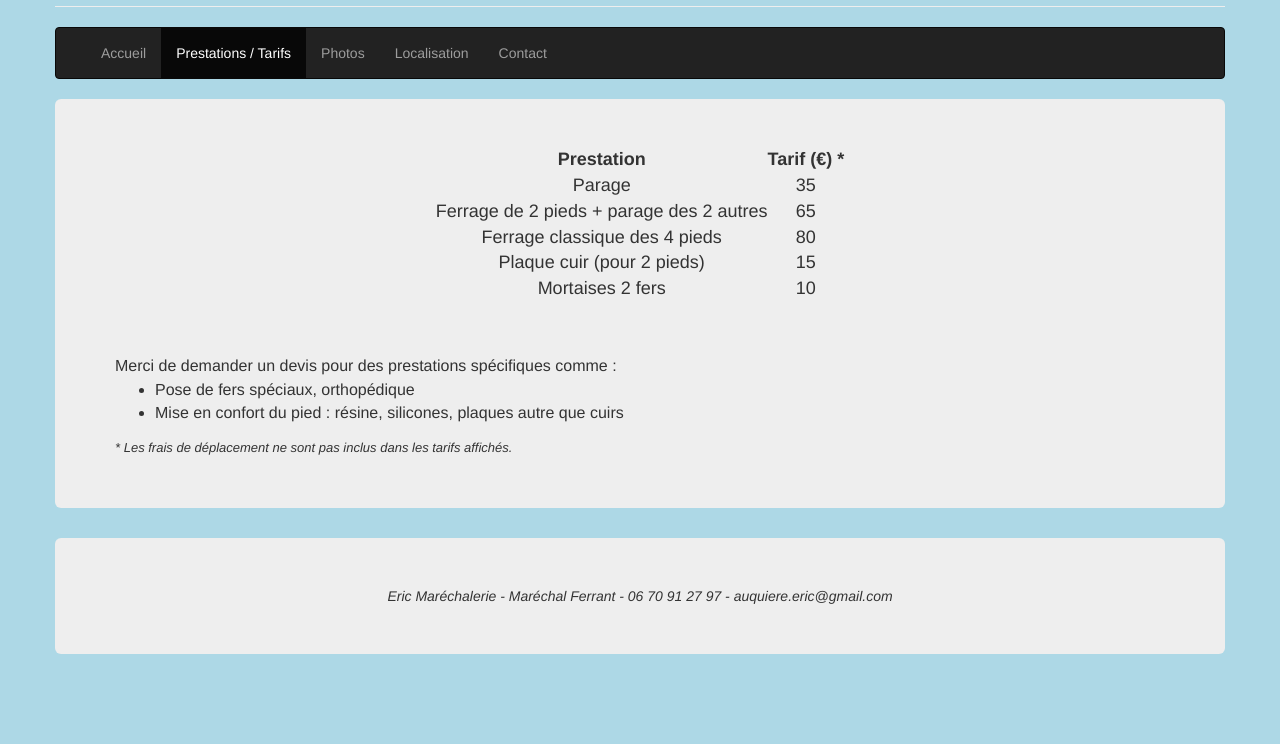
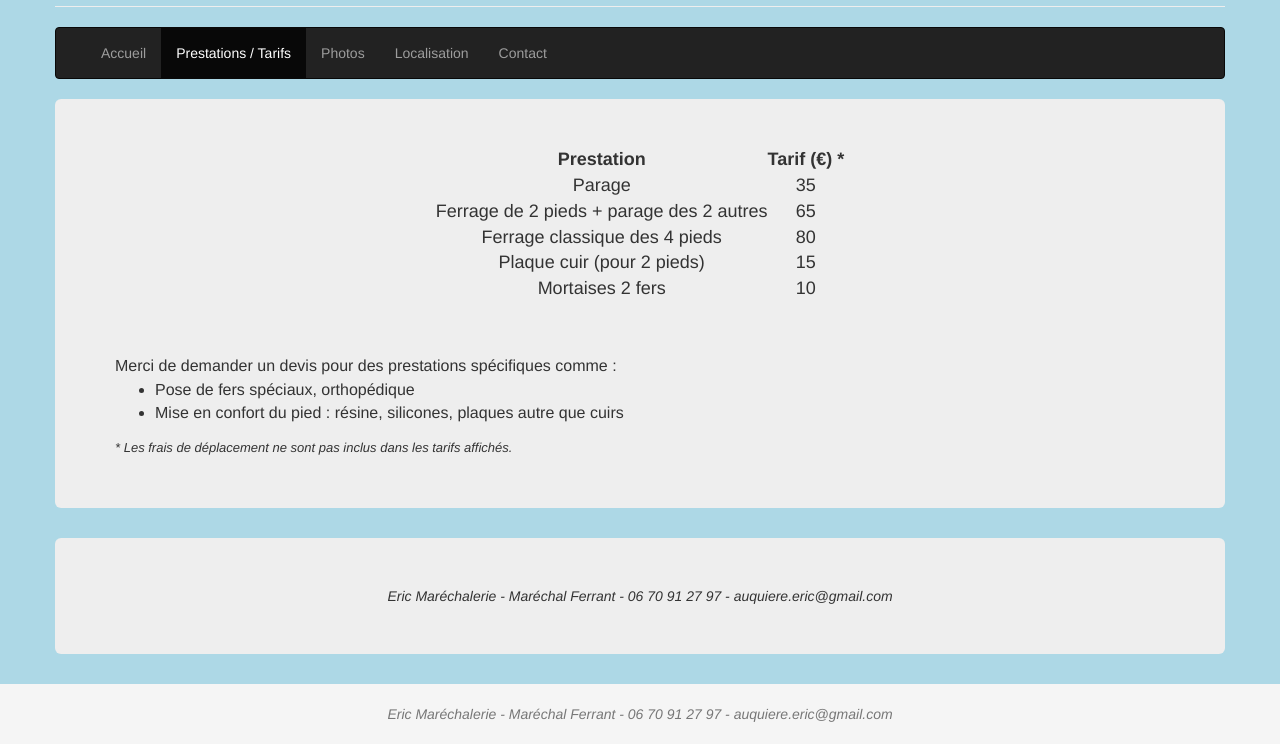
Before and after one commit to Marie888/Eric-Marechalerie, a plain HTML site: page presta_tarifs.html in a window 1280 px wide. Shown: the part 242-986 px from the top of the page. Drawn offline with nearby package versions, Linux system fonts and the light colour scheme.

Commit message:
Update presta_tarifs.html

```diff
--- a/presta_tarifs.html
+++ b/presta_tarifs.html
@@ -96,5 +96,12 @@
         </center>
        </div>
     </div>
+
+    <footer>
+      <div class="container">
+        <p class="text-muted">Eric Maréchalerie - Maréchal Ferrant - 06 70 91 27 97 - auquiere.eric@gmail.com </p>
+      </div>
+    </footer>
+
   </body>
 </html>
```
